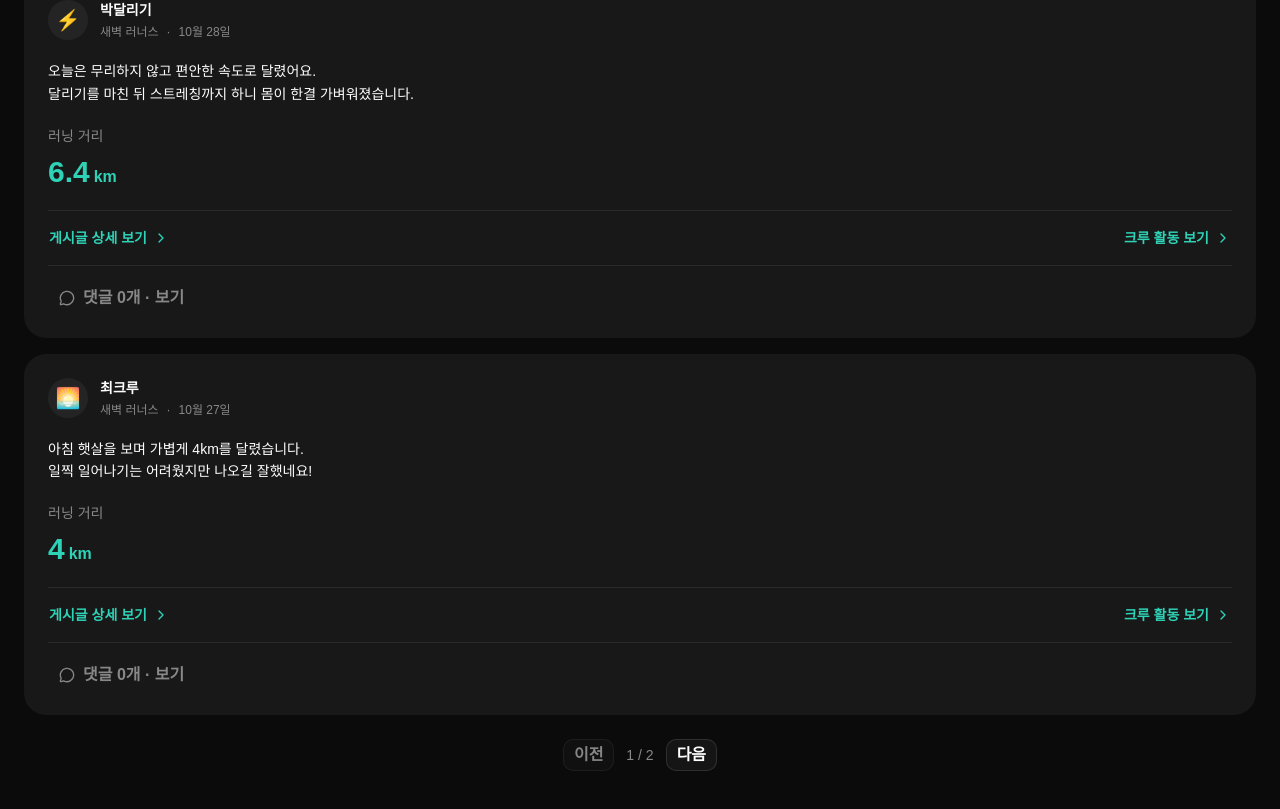
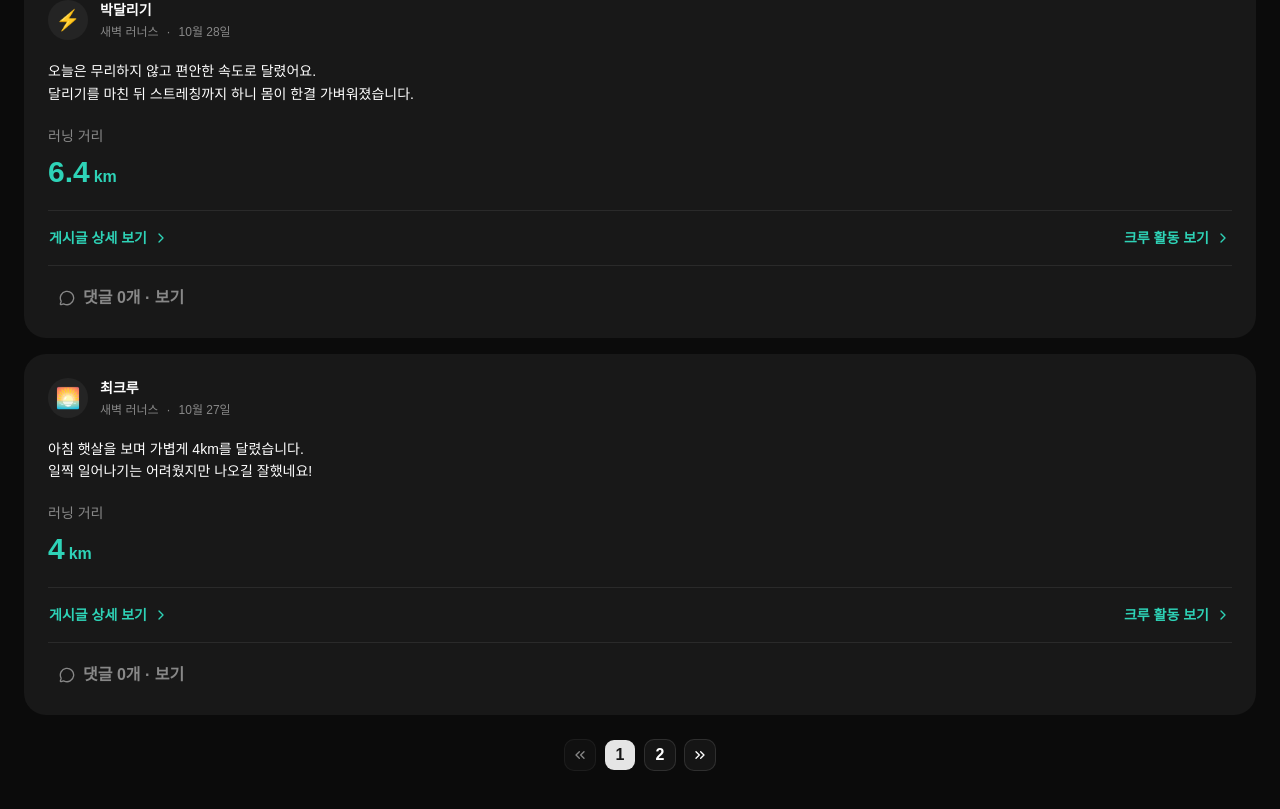
Before and after one commit to SonMinSeock/running-crew-web, a React (Vite) app: page /feed in a window 1280 px wide. Shown: the part 1498-2307 px from the top of the page. Built offline with nearby package versions, Linux system fonts and the light colour scheme.

Commit message:
feat: 공통 목록 페이지네이션을 숫자형으로 통일 (#65)

```diff
--- a/src/components/common/ListPagination.tsx
+++ b/src/components/common/ListPagination.tsx
@@ -1,5 +1,5 @@
 /**
- * 목록의 이전·다음 또는 숫자형 페이지 이동 버튼을 표시한다.
+ * 목록의 페이지 번호와 첫·마지막 페이지 이동 버튼을 표시한다.
  */
 import { ChevronsLeft, ChevronsRight } from "lucide-react";
 import { Button } from "@/components/ui/button";
@@ -11,7 +11,6 @@ interface ListPaginationProps {
   totalPages: number;
   label: string;
   onPageChange: (page: number) => void;
-  variant?: "simple" | "numbered";
 }
 
 export default function ListPagination({
@@ -19,13 +18,11 @@ export default function ListPagination({
   totalPages,
   label,
   onPageChange,
-  variant = "simple",
 }: ListPaginationProps) {
   if (totalPages <= 1) {
     return null;
   }
 
-  if (variant === "numbered") {
   const visiblePageCount = Math.min(totalPages, MAX_VISIBLE_PAGES);
   // 현재 페이지를 가운데에 두되 양 끝에서는 표시 범위를 고정한다.
   const firstVisiblePage = Math.max(
@@ -83,31 +80,3 @@ export default function ListPagination({
     </nav>
   );
 }
-
-  return (
-    <nav
-      aria-label={label}
-      className="mt-6 flex items-center justify-center gap-3"
-    >
-      <Button
-        type="button"
-        variant="outline"
-        disabled={page <= 1}
-        onClick={() => onPageChange(page - 1)}
-      >
-        이전
-      </Button>
-      <span role="status" className="text-app-subtext text-sm">
-        {page} / {totalPages}
-      </span>
-      <Button
-        type="button"
-        variant="outline"
-        disabled={page >= totalPages}
-        onClick={() => onPageChange(page + 1)}
-      >
-        다음
-      </Button>
-    </nav>
-  );
-}
--- a/src/pages/admin/AdminMembersPage.tsx
+++ b/src/pages/admin/AdminMembersPage.tsx
@@ -95,7 +95,6 @@ export default function AdminMembersPage() {
         totalPages={totalPages}
         label="회원 목록 페이지"
         onPageChange={setPage}
-        variant="numbered"
       />
     </section>
   );
```
Lines whose indentation alone changed are shown as unchanged.
